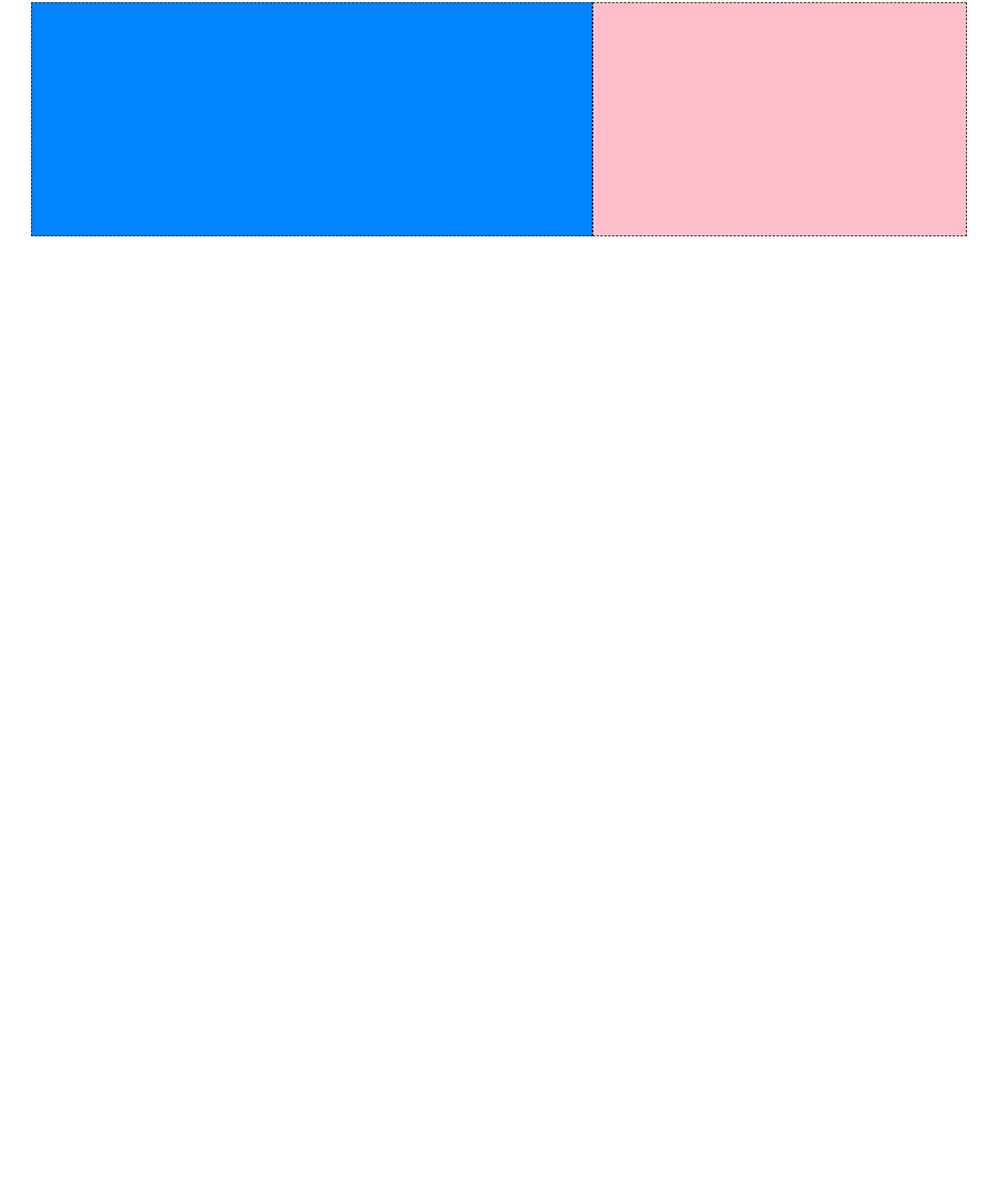
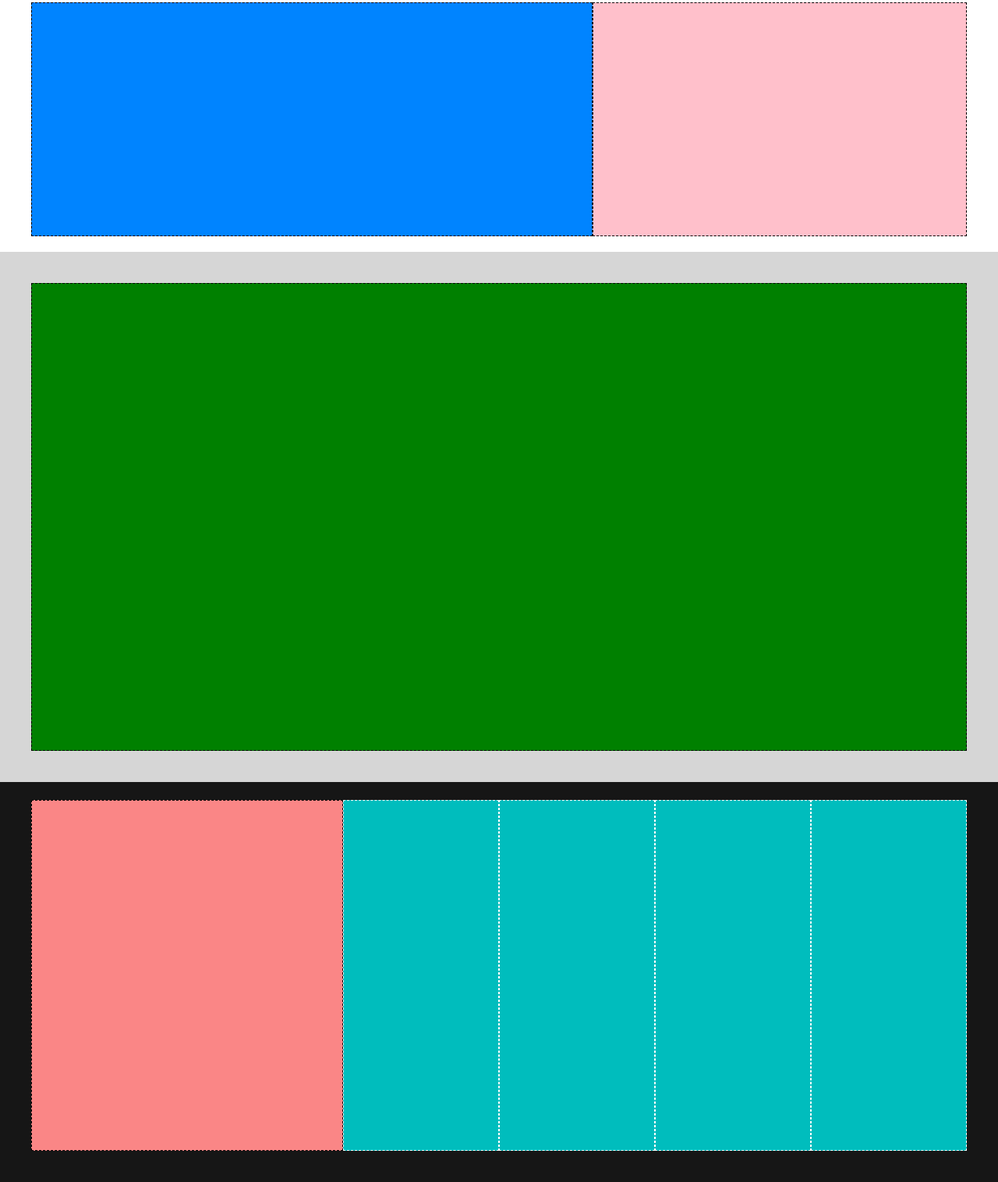
Before and after one commit to Andrearomeo04/htmlcss-struttura-discord, a plain HTML site: page index.html in a window 1280 px wide. Shown: the part 1162-2678 px from the top of the page at 78% size. Before the commit the page ends 1485 px from the top, so only its background shows below. Drawn offline with Linux system fonts and the light colour scheme.

Commit message:
[UPD] finished last part of main, added last layouts and styles

```diff
--- a/css/style.css
+++ b/css/style.css
@@ -74,6 +74,20 @@ header {
     height: 300px;
 }
 
+.col-100-foot-main {
+    width: 100%;
+    height: 600px;
+}
+
+.col-33-foot-main {
+    width: 33.3333333%;
+    height: 450px;
+}
+.col-16-foot-main {
+    width: 16.6666667%;
+    height: 450px;
+}
+
 /* styling class */
 .bg-blue {
     background-color: blue;
@@ -83,6 +97,10 @@ header {
 .bg-light-grey {
     background-color: rgba(177, 177, 177, 0.527);
     padding: 20px;
+}
+.bg-black {
+    background-color: rgb(22, 22, 22);
+    padding: 3px 0px 20px 0px;
 }
 
 .col-roset {
@@ -96,6 +114,17 @@ header {
 .col-pink {
     background-color: pink;
 }
+.col-dark-pink {
+    background-color: rgb(250, 134, 134);
+}
+
+.col-dark-aqua {
+    background-color: rgb(0, 189, 189);
+}
+
+.col-green{
+    background-color: green;
+}
 
 .my-col {
     margin: 20px 0px;
@@ -104,3 +133,6 @@ header {
 .border-dash{
     border: 1px dashed black;
 }
+.border-dash-white {
+    border: 1px dashed white;
+}
--- a/index.html
+++ b/index.html
@@ -62,7 +62,24 @@
                 <div class="col-40-main col-pink my-col border-dash"></div>
             </div>
         </div>
-
+        <div class="bg-light-grey">
+            <div class="container-lg">
+                <div class="row">
+                    <div class="col-100-foot-main col-green my-col border-dash"></div>
+                </div>
+            </div>
+        </div>
+        <div class="bg-black">
+            <div class="container-lg">
+                <div class="row">
+                    <div class="col-33-foot-main col-dark-pink my-col border-dash"></div>
+                    <div class="col-16-foot-main col-dark-aqua my-col border-dash-white"></div>
+                    <div class="col-16-foot-main col-dark-aqua my-col border-dash-white"></div>
+                    <div class="col-16-foot-main col-dark-aqua my-col border-dash-white"></div>
+                    <div class="col-16-foot-main col-dark-aqua my-col border-dash-white"></div>
+                </div>
+            </div>
+        </div>
     </main>
     <footer></footer>
 </body>
```
